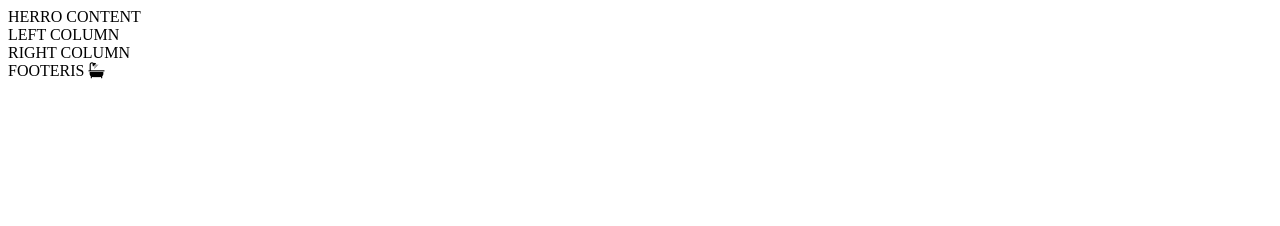
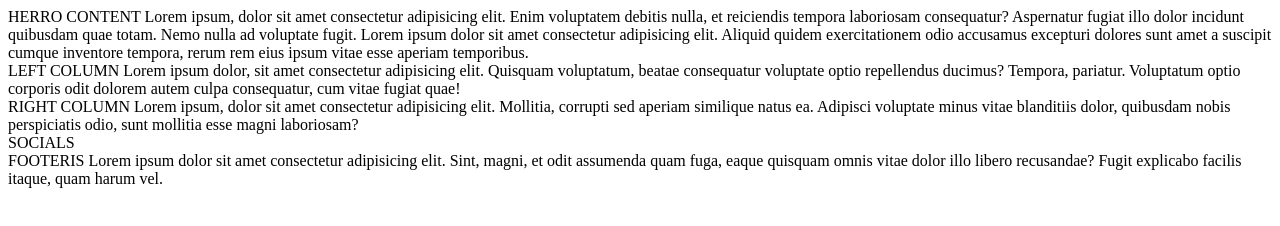
Before and after one commit to Rasosm/4-coming-soon, a website: page index.html in a window 1280 px wide. Drawn offline with Linux system fonts and the light colour scheme.

Commit message:
Html with classes

```diff
--- a/index.html
+++ b/index.html
@@ -20,22 +20,33 @@
   <link rel="stylesheet" href="./css/pages/home.css">
 </head>
 <body>
-  <main class="container">
-    <section class="container">
-      <div>
+  <main>
+    <section class="container hero bg-primary">
+      <div class="row-short">
         HERRO CONTENT
+        Lorem ipsum, dolor sit amet consectetur adipisicing elit. Enim voluptatem debitis nulla, et reiciendis tempora laboriosam consequatur? Aspernatur fugiat illo dolor incidunt quibusdam quae totam. Nemo nulla ad voluptate fugit.
+        Lorem ipsum dolor sit amet consectetur adipisicing elit. Aliquid quidem exercitationem odio accusamus excepturi dolores sunt amet a suscipit cumque inventore tempora, rerum rem eius ipsum vitae esse aperiam temporibus.
       </div>
     </section>
     <section class="container">
-      <div>
-        <div>LEFT COLUMN</div>
-        <div>RIGHT COLUMN</div>
+      <div class="row main-content">
+        <div class="left-column">
+          LEFT COLUMN
+          Lorem ipsum dolor, sit amet consectetur adipisicing elit. Quisquam voluptatum, beatae consequatur voluptate optio repellendus ducimus? Tempora, pariatur. Voluptatum optio corporis odit dolorem autem culpa consequatur, cum vitae fugiat quae!
+        </div>
+        <div class="right-column">
+          RIGHT COLUMN
+          Lorem ipsum, dolor sit amet consectetur adipisicing elit. Mollitia, corrupti sed aperiam similique natus ea. Adipisci voluptate minus vitae blanditiis dolor, quibusdam nobis perspiciatis odio, sunt mollitia esse magni laboriosam?
+        </div>
       </div>
     </section>
   </main>
-  <footer>
-    FOOTERIS
-    <i class="fa fa-bath" aria-hidden="true"></i>
+  <footer class="container br-primary">
+    <div class="row">SOCIALS</div>
+    <div class="row-short">
+        FOOTERIS
+        Lorem ipsum dolor sit amet consectetur adipisicing elit. Sint, magni, et odit assumenda quam fuga, eaque quisquam omnis vitae dolor illo libero recusandae? Fugit explicabo facilis itaque, quam harum vel.
+    </div>
   </footer>
 </body>
 </html>
```
